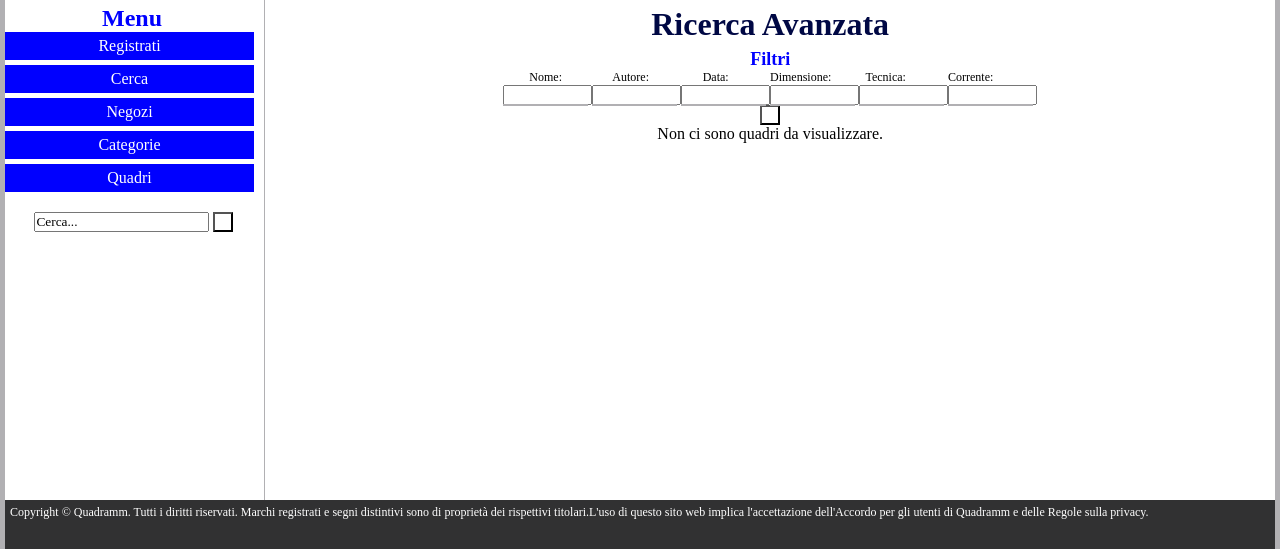
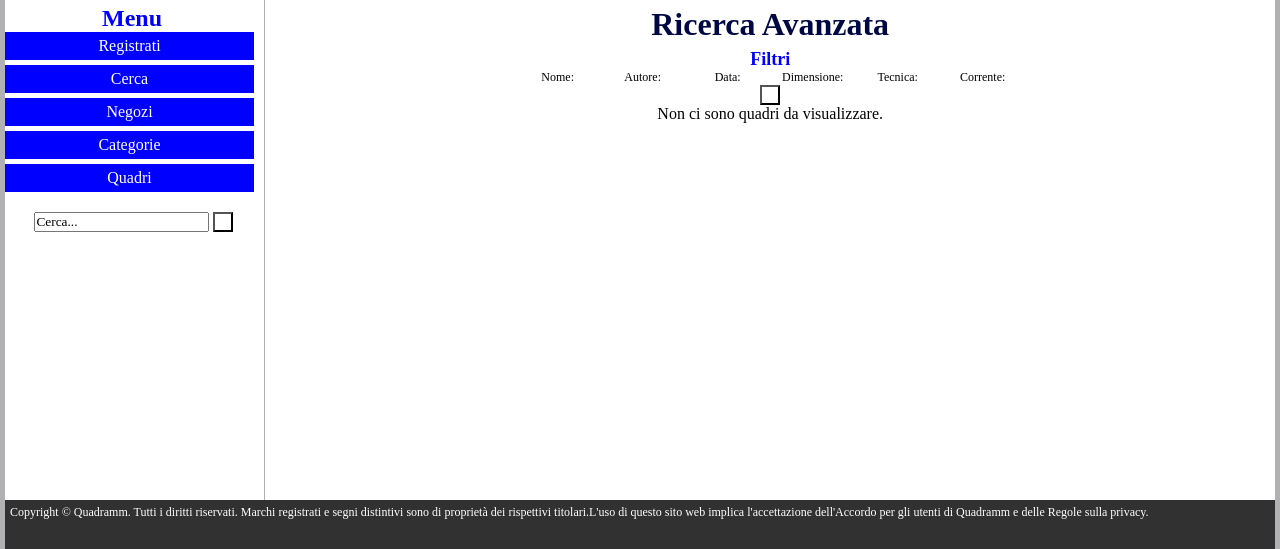
Before and after one commit to lucamacis92/quadramm, a PHP site: page /home/CercaAvanzato in a window 1280 px wide. Shown: the part 125-674 px from the top of the page. Run offline with PHP 8.4, Linux system fonts and the light colour scheme.

Commit message:
Update listWork.php

```diff
--- a/mvc/view/share/listWork.php
+++ b/mvc/view/share/listWork.php
@@ -37,48 +37,6 @@ if($vd->getSottoPagina() == 'CercaAvanzato')
 				</div>
 				<div class="clear"></div>
 				<div id="input">
-					<div class="sx">
-						<input id="Nome" name="Nome" type="text" value="">
-						<div class="suggestion" id="suggerimentiNome">
-							<ul>
-							</ul>
-						</div>
-					</div>
-					<div class="sx">
-						<input id="Autore" name="Autore" type="text" value="">
-						<div class="suggestion" id="suggerimentiAutore">
-							<ul>
-							</ul>
-						</div>
-					</div>
-					<div class="sx">
-						<input id="Data" name="Data" type="text" value="">
-						<div class="suggestion" id="suggerimentiData">
-							<ul>
-							</ul>
-						</div>
-					</div>
-					<div class="sx">
-						<input id="Dimensione" name="Dimensione" type="text" value="">
-						<div class="suggestion" id="suggerimentiDimensione">
-							<ul>
-							</ul>
-						</div>
-					</div>
-					<div class="sx">
-						<input id="Tecnica" name="Tecnica" type="text" value="">
-						<div class="suggestion" id="suggerimentiTecnica">
-							<ul>
-							</ul>
-						</div>
-					</div>
-					<div class="sx">
-						<input id="Corrente" name="Corrente" type="text" value="">
-						<div class="suggestion" id="suggerimentiCorrente">
-							<ul>
-							</ul>
-						</div>
-					</div>
 					<div>
 					<input title="cerca" class="searchSubmit" type="submit" value="">
 					</div>
```
